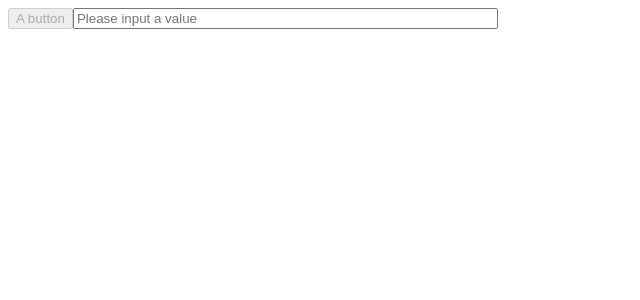
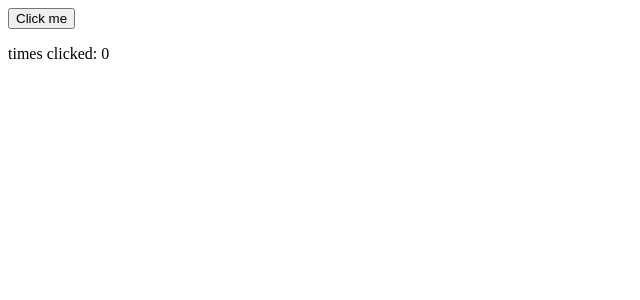
Before and after one commit to ramirezquintero/ReactBook, a React (Vite) app: page / in a window 1280 px wide. Shown: the top 300 px of the page, without its empty margins (0-640 px from the left). Built offline with nearby package versions, Linux system fonts and the light colour scheme.

Commit message:
tried to make a more cmplex example, doesn't quite work but gotta continue the lesson

```diff
--- a/src/main.jsx
+++ b/src/main.jsx
@@ -1,15 +1,18 @@
 import * as ReactDOM from "react-dom/client";
 
-const enabled = false;
-const text = "A button";
-const placeholder = "Please input a value";
-const size = 50;
+var clicked = 0;
+
+const handleClick= () => {
+  clicked++;
+  console.log("Button clicked")
+  console.log(clicked)
+};
 
 const root = ReactDOM.createRoot(document.getElementById("root"));
 
 root.render(
   <section>
-    <button disabled = {! enabled}>{text}</button>
-    <input placeholder = {placeholder} size = {size} />
+    <button onClick={handleClick}>Click me</button>
+    <p>times clicked: {clicked}</p>
   </section>
-);
+)
```
